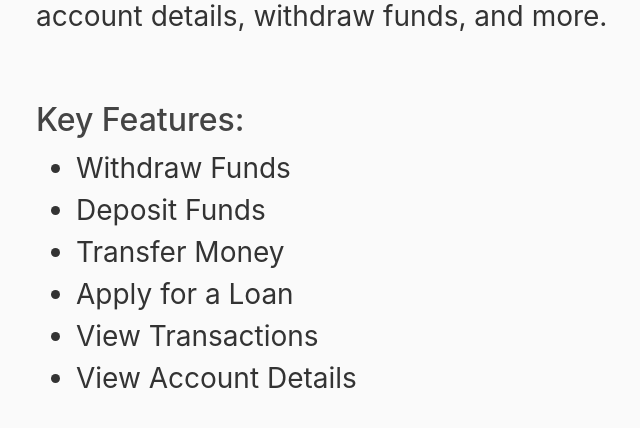
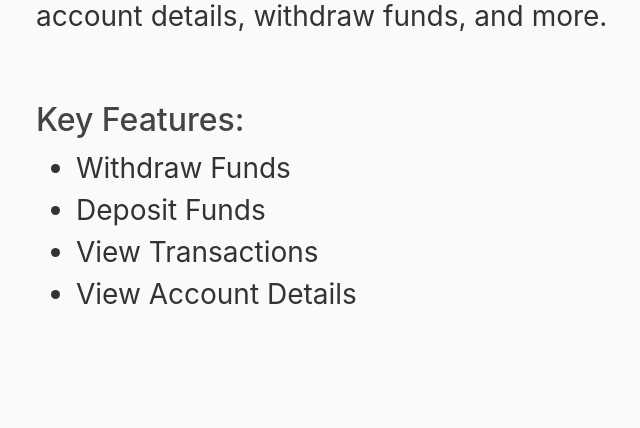
Before and after one commit to TanmayUdupa/atm-simulator, a Flask app: page / in a window 1280 px wide. Shown: the part 255-683 px from the top of the page, without its empty margins (49-689 px from the left). Run offline with Flask 3, Linux system fonts and the light colour scheme.

Commit message:
Edit home.html

```diff
--- a/atm/templates/home.html
+++ b/atm/templates/home.html
@@ -11,8 +11,6 @@
     <ul class = "size">
         <li>Withdraw Funds</li>
         <li>Deposit Funds</li>
-        <li>Transfer Money</li>
-        <li>Apply for a Loan</li>
         <li>View Transactions</li>
         <li>View Account Details</li>
     </ul>
```
